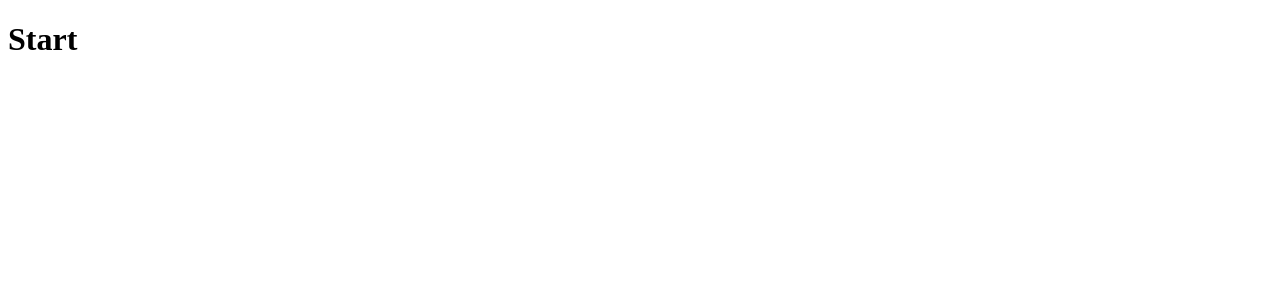
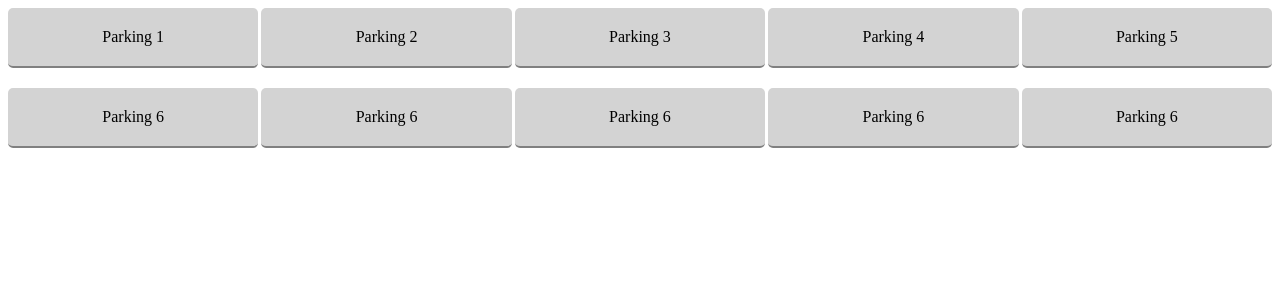
Before and after one commit to YordanZafirov/Parking-and-Office-Management-Frontend, a React (Vite) app: page / in a window 1280 px wide. Shown: the top 300 px of the page. Built offline with nearby package versions, Linux system fonts and the light colour scheme; the HTML template or start-up script is replaced by a standard one.

Commit message:
feat(App.tsx): Demo of parking spots

```diff
--- a/package.json
+++ b/package.json
@@ -11,7 +11,8 @@
   },
   "dependencies": {
     "react": "^18.2.0",
-    "react-dom": "^18.2.0"
+    "react-dom": "^18.2.0",
+    "styled-components": "^6.1.8"
   },
   "devDependencies": {
     "@types/react": "^18.2.55",
--- a/src/App.tsx
+++ b/src/App.tsx
@@ -1,7 +1,87 @@
+import styled from "styled-components";
+
+const parking = [
+  {
+    id: 1,
+    name: "Parking 1",
+  },
+  {
+    id: 2,
+    name: "Parking 2",
+  },
+  {
+    id: 3,
+    name: "Parking 3",
+  },
+  {
+    id: 4,
+    name: "Parking 4",
+  },
+  {
+    id: 5,
+    name: "Parking 5",
+  },
+  {
+    id: 6,
+    name: "Parking 6",
+  },
+  {
+    id: 7,
+    name: "Parking 6",
+  },
+  {
+    id: 8,
+    name: "Parking 6",
+  },
+  {
+    id: 9,
+    name: "Parking 6",
+  },
+  {
+    id: 10,
+    name: "Parking 6",
+  },
+];
+
+const ParkingContainer = styled.div`
+  display: grid;
+  gap: 3px;
+  grid-template-columns: repeat(5, 1fr);
+  margin-bottom: 20px; /* Add margin to create space between groups */
+  `;
+
+const ParkingSpot = styled.div`
+  background-color: lightgray;
+  padding: 20px;
+  border-radius: 5px;
+  border-bottom: 2px solid gray; /* Add a bottom border */
+  display: grid;
+  place-items: center;
+  text-align: center;
+  gap: 10px;
+`;
+
 function App() {
-  return <>
-  <h1>Start</h1>
-  </>;
+
+  const separateIntoDivs = (array, chunkSize) => {
+    const chunks = [];
+    for (let i = 0; i < array.length; i += chunkSize) {
+      chunks.push(array.slice(i, i + chunkSize));
+    }
+    return chunks;
+  };
+
+  return (
+    <>
+      {separateIntoDivs(parking, 5).map((chunk, index) => (
+        <ParkingContainer key={index}>
+          {chunk.map(p => (
+            <ParkingSpot key={p.id}>{p.name}</ParkingSpot>
+          ))}
+        </ParkingContainer>
+      ))}
+    </>
+  );
 }
 
 export default App;
```
Also changed, not shown: 1 other file (tests, documents, lock files or other folders).
